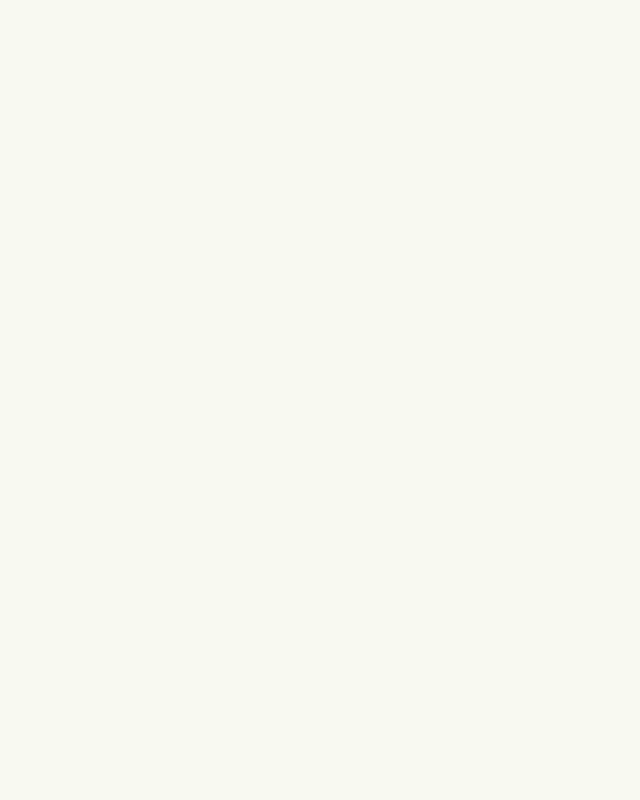
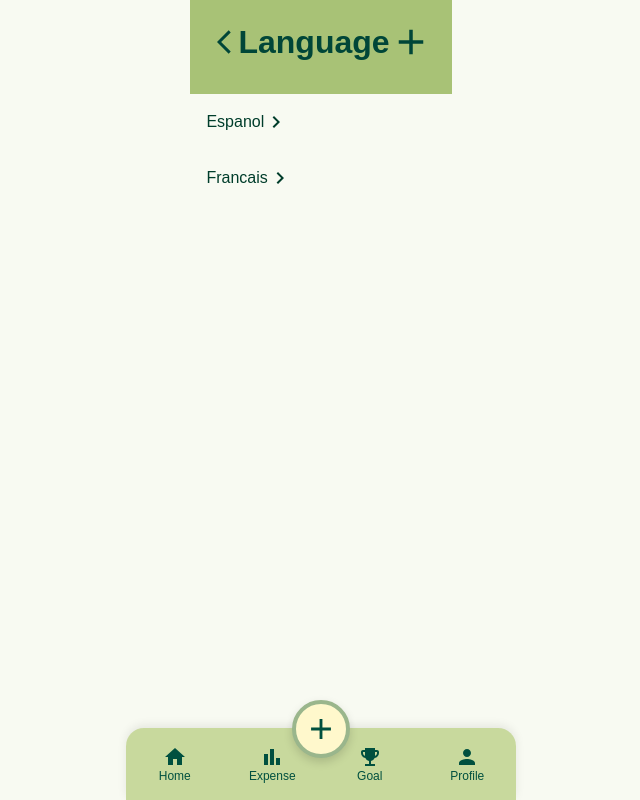
Before and after one commit to G4-Expense-Tracker/4G-Expense-Tracker, a React (Vite) app in the folder canopy-FRONTEND/: page /language in a window 1280 px wide. Before the commit this address had no page. Shown: the whole page, without its empty margins (319-959 px from the left). Built offline with nearby package versions, Linux system fonts and the light colour scheme.

Commit message:
language page created

```diff
--- a/canopy-FRONTEND/src/App.jsx
+++ b/canopy-FRONTEND/src/App.jsx
@@ -15,6 +15,7 @@ import AddCategoryPage from "./components/profile_pages/category/AddCategoryPage
 import NewGoal from "./components/goal_pages/NewGoal";
 import Accessibility from "./components/profile_pages/accessibility/Accessibility";
 import AccountPage from "./components/profile_pages/account/AccountPage";
+import Language from "./components/profile_pages/Language";
 
 function App() {
   return (
@@ -33,6 +34,8 @@ function App() {
         <Route path="/add-category" element={<AddCategoryPage />} />
         <Route path="/accessibility" element={<Accessibility />} />
         <Route path="/account" element={<AccountPage />} />
+        <Route path="/language" element={<Language />} />
+
 
       </Routes>
 
--- /dev/null
+++ b/canopy-FRONTEND/src/components/profile_pages/Language.jsx
@@ -0,0 +1,55 @@
+import { Box, Typography } from "@mui/material";
+import KeyboardArrowRightIcon from '@mui/icons-material/KeyboardArrowRight';
+import FooterNav from "../Footer/FooterNav";
+import Header from "./Header";
+
+function Language() {
+    return (
+        <Box
+            sx={{
+                display: "flex",
+                flexDirection: "column",
+                minHeight: "100vh",
+            }}
+        >
+            <Header title="Language" />
+
+            {/* MENU OPTION LIST */}
+            <Box sx={{
+                display: "block",
+            }}>
+                <Box
+                    sx={{
+                        display: "flex",
+                        padding: "1rem"
+                    }}>
+
+                    <Typography variant="body1" component="p">
+                        Espanol
+                    </Typography>
+
+                    <KeyboardArrowRightIcon />
+
+                </Box>
+
+                <Box
+                    sx={{
+                        display: "flex",
+                        padding: "1rem"
+                    }}>
+                    <Typography variant="body1" component="p">
+                        Francais
+                    </Typography>
+
+                    <KeyboardArrowRightIcon />
+
+                </Box>
+
+            </Box>
+
+            <FooterNav/>
+        </Box>
+    )
+}
+
+export default Language
```
